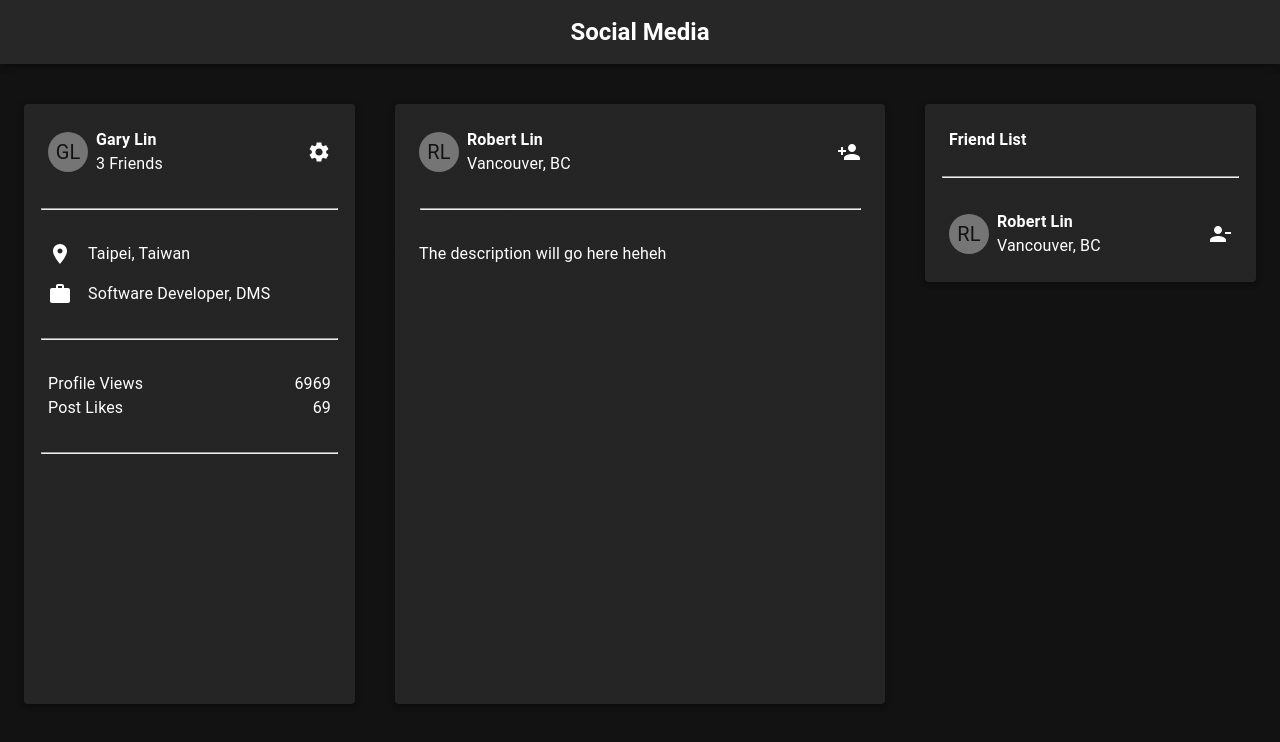
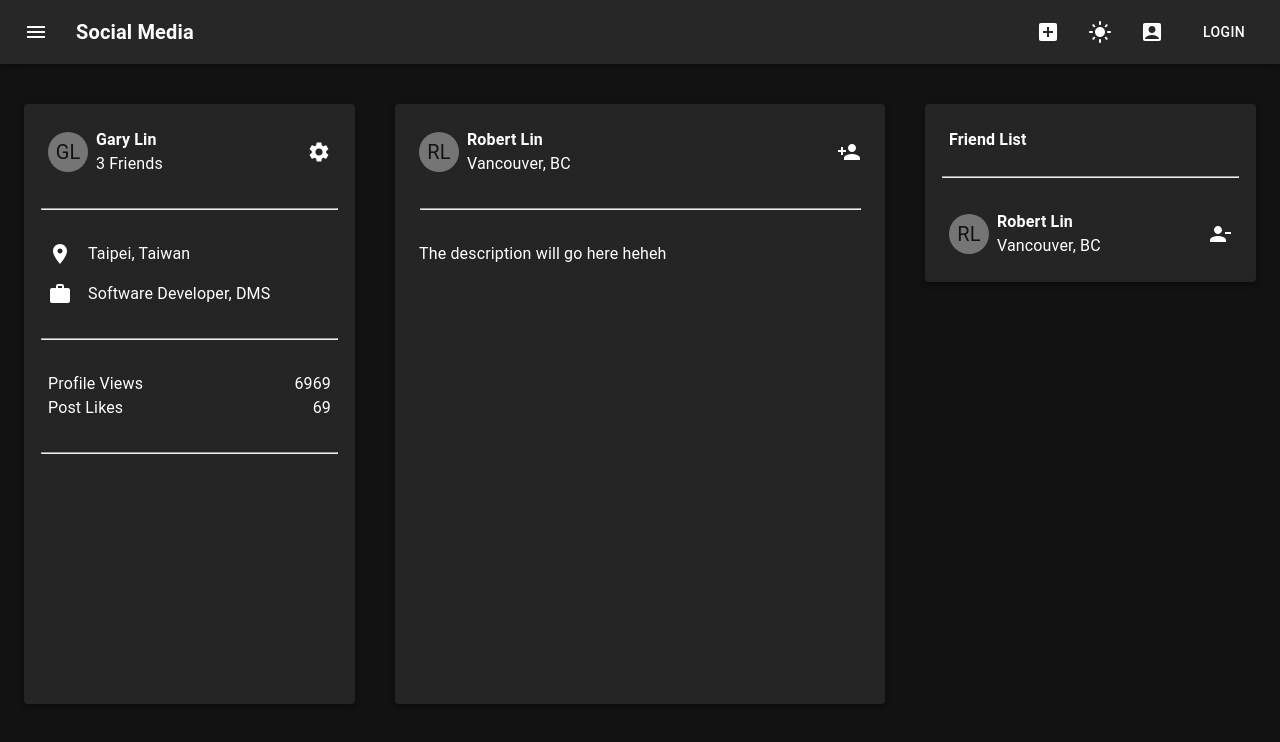
Before and after one commit to glin18/social-media, a React (Create React App) app in the folder client/: page / in a window 1280 px wide. Shown: the top 742 px of the page. Built offline with nearby package versions, Linux system fonts and the light colour scheme.

Commit message:
Add navbar icon buttons

```diff
--- a/client/src/App.js
+++ b/client/src/App.js
@@ -3,12 +3,14 @@ import Register from "./pages/Register";
 import Login from "./pages/Login";
 import Container from "@mui/material/Container";
 import AuthNavbar from "./components/AuthNavbar";
+import MainNavbar from "./components/MainNavbar";
 import MainFeed from "./pages/MainFeed";
 
 function App() {
   return (
     <div className="App">
-      <AuthNavbar />
+      {/* <AuthNavbar /> */}
+      <MainNavbar />
       <Container maxWidth="xl">
         {/* <Register /> */}
         {/* <Login /> */}
--- a/client/src/components/MainNavbar.js
+++ b/client/src/components/MainNavbar.js
@@ -1,6 +1,9 @@
 import React from "react";
 import { AppBar, Toolbar, IconButton, Typography, Button } from "@mui/material";
 import MenuIcon from "@mui/icons-material/Menu";
+import AddBoxIcon from "@mui/icons-material/AddBox";
+import LightModeIcon from "@mui/icons-material/LightMode";
+import AccountBoxIcon from "@mui/icons-material/AccountBox";
 
 const MainNavbar = () => {
   return (
@@ -15,9 +18,40 @@ const MainNavbar = () => {
         >
           <MenuIcon />
         </IconButton>
-        <Typography variant="h6" component="div" sx={{ flexGrow: 1 }}>
+        <Typography
+          variant="h6"
+          component="div"
+          sx={{ flexGrow: 1, fontWeight: "bold" }}
+        >
           Social Media
         </Typography>
+        <IconButton
+          size="large"
+          edge="start"
+          color="inherit"
+          aria-label="post"
+          sx={{ mr: 2 }}
+        >
+          <AddBoxIcon />
+        </IconButton>
+        <IconButton
+          size="large"
+          edge="start"
+          color="inherit"
+          aria-label="mode"
+          sx={{ mr: 2 }}
+        >
+          <LightModeIcon />
+        </IconButton>
+        <IconButton
+          size="large"
+          edge="start"
+          color="inherit"
+          aria-label="account"
+          sx={{ mr: 2 }}
+        >
+          <AccountBoxIcon />
+        </IconButton>
         <Button color="inherit">Login</Button>
       </Toolbar>
     </AppBar>
```
